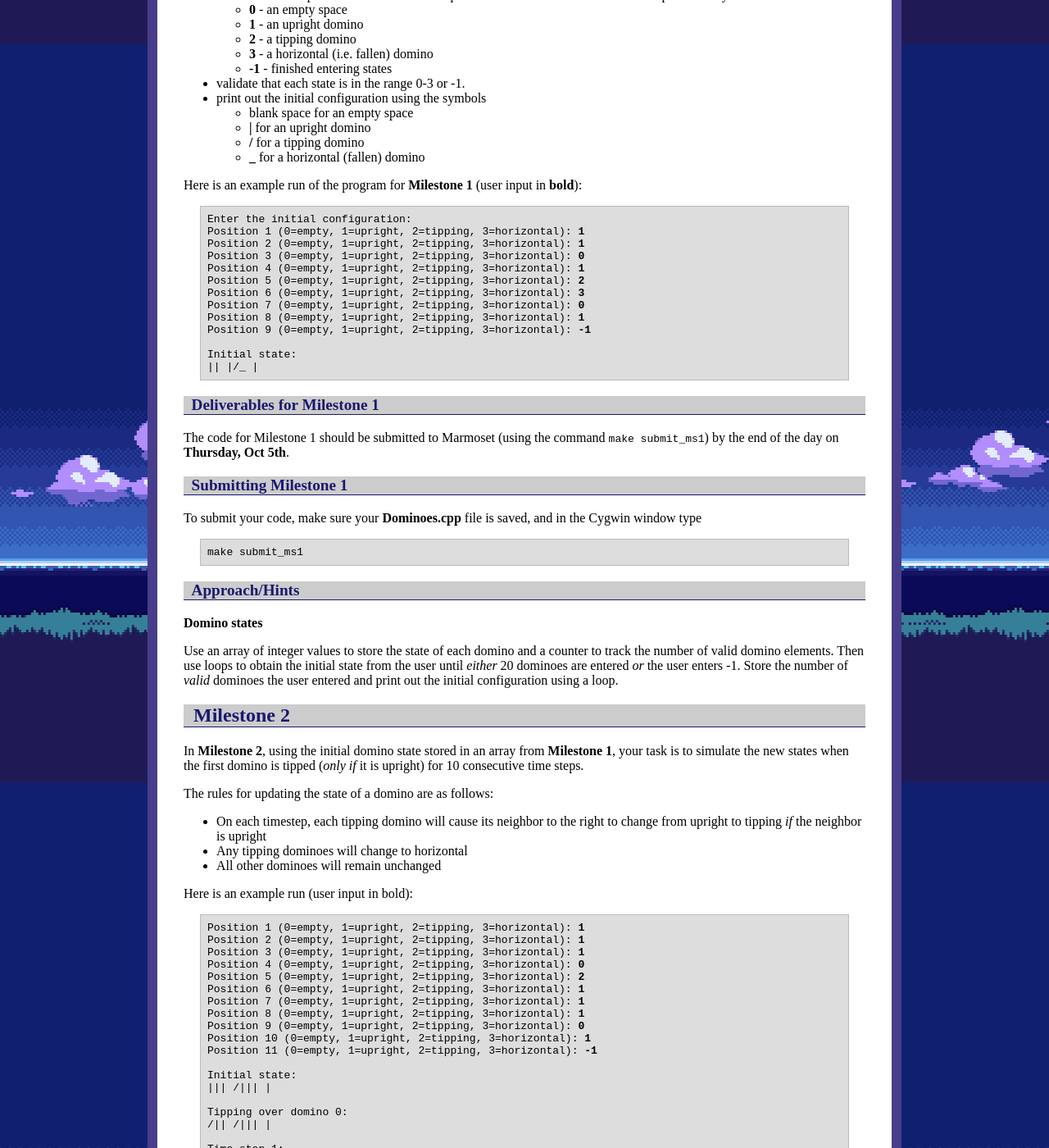
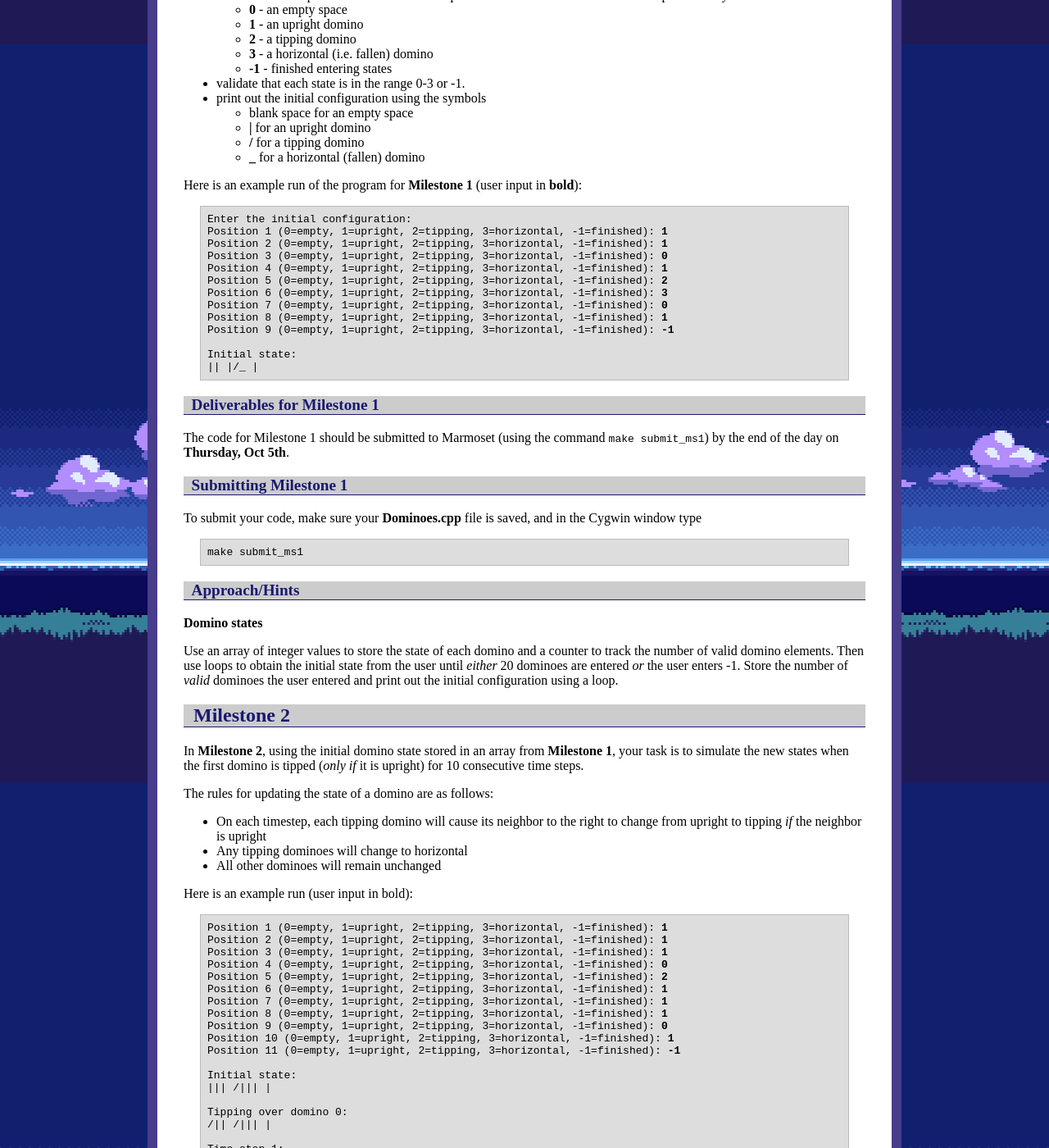
Before and after one commit to ycpcs/cs101-fall2023, a Jekyll site: the page built from assign/assign03.md, in a window 1280 px wide and 1400 px high, scrolled down 1746 px. Shown: the whole window at 82% size. Built offline with Jekyll 4.4.1, drawn with Linux system fonts in a browser that asks for light colours; some of the changed text lies outside the part shown.

Commit message:
update assign3
update assign3

```diff
--- a/assign/assign03.md
+++ b/assign/assign03.md
@@ -120,15 +120,15 @@ Here is an example run of the program for **Milestone 1** (user input in **bold*
 
 <pre>
 Enter the initial configuration:
-Position 1 (0=empty, 1=upright, 2=tipping, 3=horizontal): <b>1</b>
-Position 2 (0=empty, 1=upright, 2=tipping, 3=horizontal): <b>1</b>
-Position 3 (0=empty, 1=upright, 2=tipping, 3=horizontal): <b>0</b>
-Position 4 (0=empty, 1=upright, 2=tipping, 3=horizontal): <b>1</b>
-Position 5 (0=empty, 1=upright, 2=tipping, 3=horizontal): <b>2</b>
-Position 6 (0=empty, 1=upright, 2=tipping, 3=horizontal): <b>3</b>
-Position 7 (0=empty, 1=upright, 2=tipping, 3=horizontal): <b>0</b>
-Position 8 (0=empty, 1=upright, 2=tipping, 3=horizontal): <b>1</b>
-Position 9 (0=empty, 1=upright, 2=tipping, 3=horizontal): <b>-1</b>
+Position 1 (0=empty, 1=upright, 2=tipping, 3=horizontal, -1=finished): <b>1</b>
+Position 2 (0=empty, 1=upright, 2=tipping, 3=horizontal, -1=finished): <b>1</b>
+Position 3 (0=empty, 1=upright, 2=tipping, 3=horizontal, -1=finished): <b>0</b>
+Position 4 (0=empty, 1=upright, 2=tipping, 3=horizontal, -1=finished): <b>1</b>
+Position 5 (0=empty, 1=upright, 2=tipping, 3=horizontal, -1=finished): <b>2</b>
+Position 6 (0=empty, 1=upright, 2=tipping, 3=horizontal, -1=finished): <b>3</b>
+Position 7 (0=empty, 1=upright, 2=tipping, 3=horizontal, -1=finished): <b>0</b>
+Position 8 (0=empty, 1=upright, 2=tipping, 3=horizontal, -1=finished): <b>1</b>
+Position 9 (0=empty, 1=upright, 2=tipping, 3=horizontal, -1=finished): <b>-1</b>
 
 Initial state:
 || |/_ |
@@ -163,17 +163,17 @@ The rules for updating the state of a domino are as follows:
 Here is an example run (user input in bold):
 
 <pre>
-Position 1 (0=empty, 1=upright, 2=tipping, 3=horizontal): <b>1</b>
-Position 2 (0=empty, 1=upright, 2=tipping, 3=horizontal): <b>1</b>
-Position 3 (0=empty, 1=upright, 2=tipping, 3=horizontal): <b>1</b>
-Position 4 (0=empty, 1=upright, 2=tipping, 3=horizontal): <b>0</b>
-Position 5 (0=empty, 1=upright, 2=tipping, 3=horizontal): <b>2</b>
-Position 6 (0=empty, 1=upright, 2=tipping, 3=horizontal): <b>1</b>
-Position 7 (0=empty, 1=upright, 2=tipping, 3=horizontal): <b>1</b>
-Position 8 (0=empty, 1=upright, 2=tipping, 3=horizontal): <b>1</b>
-Position 9 (0=empty, 1=upright, 2=tipping, 3=horizontal): <b>0</b>
-Position 10 (0=empty, 1=upright, 2=tipping, 3=horizontal): <b>1</b>
-Position 11 (0=empty, 1=upright, 2=tipping, 3=horizontal): <b>-1</b>
+Position 1 (0=empty, 1=upright, 2=tipping, 3=horizontal, -1=finished): <b>1</b>
+Position 2 (0=empty, 1=upright, 2=tipping, 3=horizontal, -1=finished): <b>1</b>
+Position 3 (0=empty, 1=upright, 2=tipping, 3=horizontal, -1=finished): <b>1</b>
+Position 4 (0=empty, 1=upright, 2=tipping, 3=horizontal, -1=finished): <b>0</b>
+Position 5 (0=empty, 1=upright, 2=tipping, 3=horizontal, -1=finished): <b>2</b>
+Position 6 (0=empty, 1=upright, 2=tipping, 3=horizontal, -1=finished): <b>1</b>
+Position 7 (0=empty, 1=upright, 2=tipping, 3=horizontal, -1=finished): <b>1</b>
+Position 8 (0=empty, 1=upright, 2=tipping, 3=horizontal, -1=finished): <b>1</b>
+Position 9 (0=empty, 1=upright, 2=tipping, 3=horizontal, -1=finished): <b>0</b>
+Position 10 (0=empty, 1=upright, 2=tipping, 3=horizontal, -1=finished): <b>1</b>
+Position 11 (0=empty, 1=upright, 2=tipping, 3=horizontal, -1=finished): <b>-1</b>
 
 Initial state:
 ||| /||| |
@@ -271,17 +271,17 @@ Run the simulation only as long as the state changes.
 Here is an example run (user input in bold):
 
 <pre>
-Position 1 (0=empty, 1=upright, 2=tipping, 3=horizontal): <b>1</b>
-Position 2 (0=empty, 1=upright, 2=tipping, 3=horizontal): <b>1</b>
-Position 3 (0=empty, 1=upright, 2=tipping, 3=horizontal): <b>1</b>
-Position 4 (0=empty, 1=upright, 2=tipping, 3=horizontal): <b>0</b>
-Position 5 (0=empty, 1=upright, 2=tipping, 3=horizontal): <b>2</b>
-Position 6 (0=empty, 1=upright, 2=tipping, 3=horizontal): <b>1</b>
-Position 7 (0=empty, 1=upright, 2=tipping, 3=horizontal): <b>1</b>
-Position 8 (0=empty, 1=upright, 2=tipping, 3=horizontal): <b>1</b>
-Position 9 (0=empty, 1=upright, 2=tipping, 3=horizontal): <b>0</b>
-Position 10 (0=empty, 1=upright, 2=tipping, 3=horizontal): <b>1</b>
-Position 11 (0=empty, 1=upright, 2=tipping, 3=horizontal): <b>-1</b>
+Position 1 (0=empty, 1=upright, 2=tipping, 3=horizontal, -1=finished): <b>1</b>
+Position 2 (0=empty, 1=upright, 2=tipping, 3=horizontal, -1=finished): <b>1</b>
+Position 3 (0=empty, 1=upright, 2=tipping, 3=horizontal, -1=finished): <b>1</b>
+Position 4 (0=empty, 1=upright, 2=tipping, 3=horizontal, -1=finished): <b>0</b>
+Position 5 (0=empty, 1=upright, 2=tipping, 3=horizontal, -1=finished): <b>2</b>
+Position 6 (0=empty, 1=upright, 2=tipping, 3=horizontal, -1=finished): <b>1</b>
+Position 7 (0=empty, 1=upright, 2=tipping, 3=horizontal, -1=finished): <b>1</b>
+Position 8 (0=empty, 1=upright, 2=tipping, 3=horizontal, -1=finished): <b>1</b>
+Position 9 (0=empty, 1=upright, 2=tipping, 3=horizontal, -1=finished): <b>0</b>
+Position 10 (0=empty, 1=upright, 2=tipping, 3=horizontal, -1=finished): <b>1</b>
+Position 11 (0=empty, 1=upright, 2=tipping, 3=horizontal, -1=finished): <b>-1</b>
 
 Initial state:
 ||| /||| |
```
